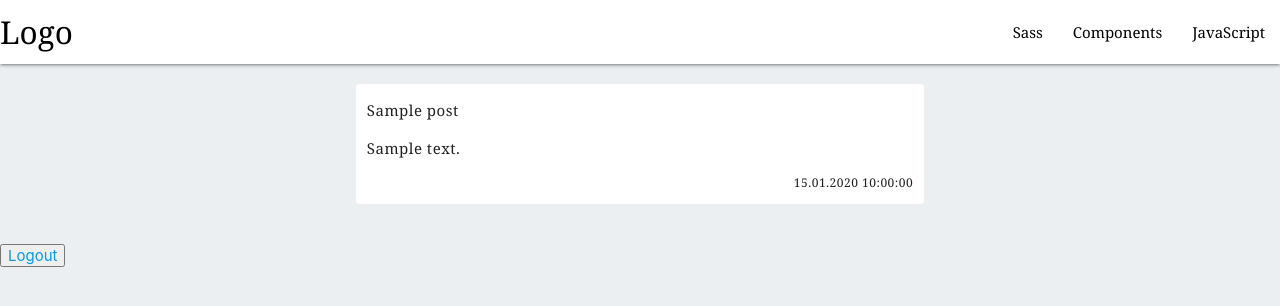
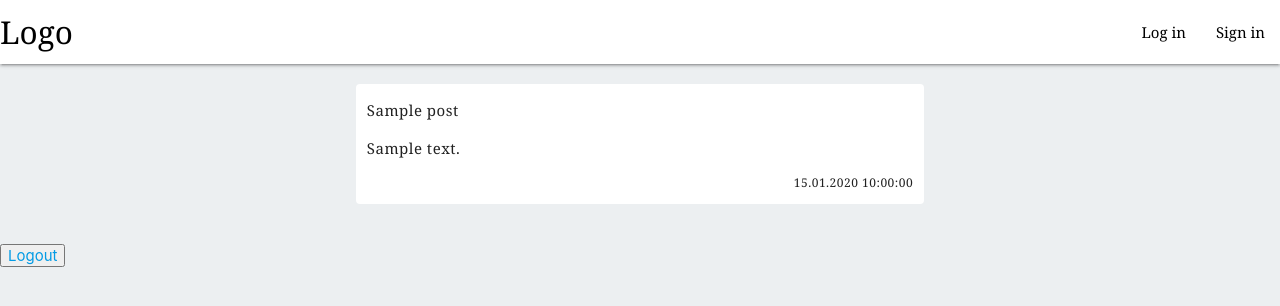
Before and after one commit to dstryaaa/topmeepo, a Django app: template first/templates/first/feed.html in a window 1280 px wide. Shown: the top 306 px of the page. Run offline with Django 3.2, Linux system fonts and the light colour scheme; the template is opened without the code that fills it: values that come from a table or form of the project are taken from there, others are empty; tables that the repository leaves empty hold one stand-in row (values such as "Sample post").

Commit message:
23.04 16:18

```diff
--- a/first/templates/first/feed.html
+++ b/first/templates/first/feed.html
@@ -15,9 +15,8 @@
         <div class="nav-wrapper">
           <a href="#" class="brand-logo">Logo</a>
           <ul id="nav-mobile" class="right hide-on-med-and-down">
-            <li><a href="#1">Sass</a></li>
-            <li><a href="#2">Components</a></li>
-            <li><a href="#3">JavaScript</a></li>
+            <li><a href="../login/">Log in</a></li>
+            <li><a href="../signup/">Sign in</a></li>
           </ul>
         </div>
       </nav>
--- a/first/templates/first/login.html
+++ b/first/templates/first/login.html
@@ -7,7 +7,7 @@
     <form action="" method="post">
       {% csrf_token %}
       {{ form.as_p }}
-      <button type="submit">Зайти на сайт</button>
+      <button type="submit"><a href="../index/">Зайти на сайт</a></button>
     </form>
   </body>
 </html>
```
